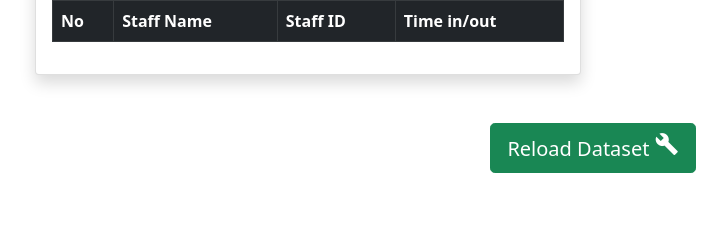
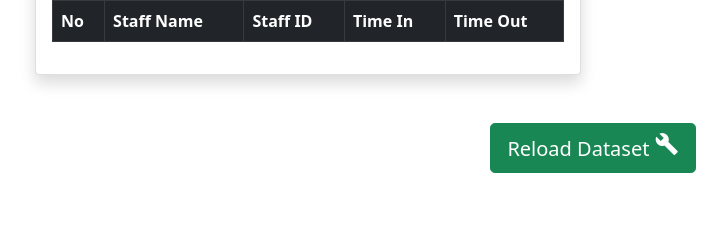
Before and after one commit to hfzdn03/web-integrated-camera-facereco, a Flask app: page / in a window 1280 px wide. Shown: the part 495-735 px from the top of the page, without its empty margins (47-774 px from the left). Run offline with Flask 3, Linux system fonts and the light colour scheme; lists and menus that the app fills with data are empty.

Commit message:
"Updated app.py and home.html files to implement time in/out attendance tracking, added new functionality for capturing and processing video frames, and modified JavaScript code for video stream initialization and frame sending."

```diff
--- a/app.py
+++ b/app.py
@@ -35,9 +35,10 @@ directories = [
     'face_rec'
 ]
 
-# Define the minimum detection duration and detection timeout
-MIN_DETECTION_DURATION = timedelta(seconds=2)  # 2 seconds
-DETECTION_TIMEOUT = timedelta(seconds=1)  # 1 seconds
+# Track the last detection time for both time in and time out
+last_detection = {}  # Will store the last detection time for each user
+
+TIMEOUT_WINDOW = timedelta(minutes=3)  # 3 minutes window for both in/out
 
 for directory in directories:
     if not os.path.isdir(directory):
@@ -58,39 +59,26 @@ def load_faces_and_update_progress():
 if not os.path.isdir('Attendance'):
     os.makedirs('Attendance')
 
+# Create necessary directories and CSV file
 attendance_csv = f'Attendance/FaceReco-{date.today().strftime("%m_%d_%y")}.csv'
 if not os.path.isfile(attendance_csv):
     with open(attendance_csv, 'w') as f:
-        f.write('Name,Roll,Time')
+        f.write('Name,Roll,Time In,Time Out')
 
-# Update the extract_attendance function to handle missing file
 def extract_attendance():
     if not os.path.isfile(attendance_csv):
-        return [], [], [], 0  # Return empty lists if file doesn't exist
+        return [], [], [], [], 0  # Return empty lists if file doesn't exist
     df = pd.read_csv(attendance_csv)
+
+    # Replace NaN values with an empty string
+    df.fillna('', inplace=True)
+
     names = df['Name']
     rolls = df['Roll']
-    times = df['Time']
+    times_in = df['Time In']
+    times_out = df['Time Out']
     l = len(df)
-    return names, rolls, times, l
-
-def add_attendance(name):
-    if '_' not in name:
-        return
-    username, userid = name.split('_')
-
-    # Set the timezone to Kuala Lumpur/Singapore
-    kl_timezone = pytz.timezone('Asia/Kuala_Lumpur')
-    current_time = datetime.now(kl_timezone).strftime("%H:%M:%S")
-
-    df = pd.read_csv(f'Attendance/FaceReco-{date.today().strftime("%m_%d_%y")}.csv')
-    if int(userid) in list(df['Roll']):
-        df.loc[df['Roll'] == int(userid), 'Time'] = current_time
-    else:
-        new_row = pd.DataFrame([[username, int(userid), current_time]], columns=['Name', 'Roll', 'Time'])
-        df = pd.concat([df, new_row])
-
-    df.to_csv(f'Attendance/FaceReco-{date.today().strftime("%m_%d_%y")}.csv', index=False)
+    return names, rolls, times_in, times_out, l
 
 # Global variables to store known face encodings and names
 known_face_encodings = []
@@ -116,6 +104,7 @@ def load_face_encodings():
 detection_start_time = {}
 
 def process_frames(frame, face_data):
+    global last_detection
     small_frame = cv2.resize(frame, (0, 0), fx=0.25, fy=0.25)  # Resize frame to 1/4 size
     rgb_frame = cv2.cvtColor(small_frame, cv2.COLOR_BGR2RGB)
 
@@ -127,23 +116,64 @@ def process_frames(frame, face_data):
         top, right, bottom, left = [v * 4 for v in (top, right, bottom, left)]  # Scale back up
         name = identify_face(face_encoding)
 
-        # Check if the face is not "Unknown" and record detection start time
-        if name != "Unknown" and name not in detection_start_time:
-            detection_start_time[name] = datetime.now()
-        elif name != "Unknown":
-            # Calculate detection duration
-            detection_duration = datetime.now() - detection_start_time[name]
-            if detection_duration >= MIN_DETECTION_DURATION:
-                add_attendance(name)
-                # Safely delete the name from detection_start_time if it exists
-                if name in detection_start_time:
-                    del detection_start_time[name]
+        # Check if the face is not "Unknown" and record detection time
+        if name != "Unknown":
+            current_time = datetime.now()
+            if name not in last_detection:
+                last_detection[name] = {'last_time_in': None, 'last_time_out': None}
 
-        # Remove if detection exceeds timeout
-        if name in detection_start_time and datetime.now() - detection_start_time[name] >= DETECTION_TIMEOUT:
-            del detection_start_time[name]
+            # Check if the user should be marked for Time In
+            if last_detection[name]['last_time_in'] is None or (current_time - last_detection[name]['last_time_in']) >= TIMEOUT_WINDOW:
+                add_attendance(name, 'in')  # Mark attendance for Time In
+                last_detection[name]['last_time_in'] = current_time
+
+            # Check if the user should be marked for Time Out
+            if last_detection[name]['last_time_out'] is None or (current_time - last_detection[name]['last_time_out']) >= TIMEOUT_WINDOW:
+                # Only log Time Out if Time In has already been logged
+                if last_detection[name]['last_time_in'] is not None:
+                    add_attendance(name, 'out')  # Mark attendance for Time Out
+                    last_detection[name]['last_time_out'] = current_time
 
         face_data.append((name, (left, top, right, bottom)))
+
+def add_attendance(name, action):
+    if '_' not in name:
+        return
+    username, userid = name.split('_')
+
+    # Set the timezone to Kuala Lumpur/Singapore
+    kl_timezone = pytz.timezone('Asia/Kuala_Lumpur')
+    current_time = datetime.now(kl_timezone)
+    current_time_str = current_time.strftime("%H:%M:%S")
+
+    # Load the attendance CSV for today
+    attendance_file = f'Attendance/FaceReco-{date.today().strftime("%m_%d_%y")}.csv'
+
+    if not os.path.isfile(attendance_file):
+        # If the CSV doesn't exist, create it with headers
+        df = pd.DataFrame(columns=['Name', 'Roll', 'Time In', 'Time Out'])
+    else:
+        # Load the existing CSV file
+        df = pd.read_csv(attendance_file)
+
+    # Check if the user has already checked in for the day
+    user_records = df[df['Roll'] == int(userid)]
+
+    if action == 'in':
+        if user_records.empty or pd.notna(user_records.iloc[-1]['Time Out']):
+            # No existing record or last record has Time Out, log Time In
+            new_row = pd.DataFrame([[username, int(userid), current_time_str, '']],
+                                   columns=['Name', 'Roll', 'Time In', 'Time Out'])
+            df = pd.concat([df, new_row], ignore_index=True)
+    elif action == 'out':
+        if not user_records.empty and pd.isna(user_records.iloc[-1]['Time Out']):
+            # If there's a Time In recorded but no Time Out, log Time Out
+            df.loc[df.index == user_records.index[-1], 'Time Out'] = current_time_str
+
+    # Save the updated CSV back to the file
+    df.to_csv(attendance_file, index=False)
+
+    print(f"Attendance for {name} updated successfully at {current_time_str}")
 
 def identify_face(face_encoding):
     """Identify the face from known encodings."""
@@ -191,8 +221,19 @@ def save_image(image, name, staff_id):
 
 @app.route('/')
 def home():
-    names, rolls, times, l = extract_attendance()
-    return render_template('home.html', names=names, rolls=rolls, times=times, l=l, totalreg=len(os.listdir('face_rec')), datetoday2=date.today().strftime("%d-%B-%Y"), algo='FaceReco mod', facereco = True)
+    names, rolls, times_in, times_out, l = extract_attendance()
+    return render_template('home.html', names=names, rolls=rolls, times_in=times_in, times_out=times_out, l=l, totalreg=len(os.listdir('face_rec')), datetoday2=date.today().strftime("%d-%B-%Y"), algo='FaceReco mod', facereco = True)
+
+@app.route('/attendance_data', methods=['GET'])
+def attendance_data():
+    names, rolls, times_in, times_out, l = extract_attendance()
+    return jsonify({
+        'names': names.tolist(),
+        'rolls': rolls.tolist(),
+        'times_in': times_in.tolist(),
+        'times_out': times_out.tolist(),
+        'length': l
+    })
 
 @app.route('/add', methods=['POST'])
 def add_user():
--- a/templates/home.html
+++ b/templates/home.html
@@ -56,13 +56,14 @@
                             <canvas id="canvas2" width="100%" height="auto"></canvas>
                         </div>
 
-                        <table class="table table-bordered table-striped">
+                        <table id="attendanceTable" class="table table-bordered table-striped">
                             <thead class="table-dark">
                                 <tr>
                                     <th>No</th>
                                     <th>Staff Name</th>
                                     <th>Staff ID</th>
-                                    <th>Time in/out</th>
+                                    <th>Time In</th>
+                                    <th>Time Out</th>
                                 </tr>
                             </thead>
                             <tbody>
@@ -72,7 +73,8 @@
                                     <td>{{ i+1 }}</td>
                                     <td>{{ names[i] }}</td>
                                     <td>{{ rolls[i] }}</td>
-                                    <td>{{ times[i] }}</td>
+                                    <td>{{ times_in[i] }}</td>
+                                    <td>{{ times_out[i] }}</td>
                                 </tr>
                                 {% endfor %}
                                 {% endif %}
@@ -204,15 +206,6 @@
     initializeCamera(video);
     initializeCamera(video2);
 
-        // Adjust canvas size when video metadata is loaded
-        video2.addEventListener('loadedmetadata', () => {
-            // Use the video's intrinsic dimensions
-            canvas2.width = video2.videoWidth;
-            canvas2.height = video2.videoHeight;
-            // Continuously capture frames and send them for processing
-            setInterval(sendFrame, 500);  // Send a frame every 500ms
-        });
-
     // Capture image functionality
     $('#capture-btn').on('click', function () {
         const canvas = document.createElement('canvas');
@@ -270,11 +263,19 @@
         });
     }
 
-
+    // Adjust canvas size when video metadata is loaded
+    video2.addEventListener('loadedmetadata', () => {
+        // Use the video's intrinsic dimensions
+        canvas2.width = video2.videoWidth;
+        canvas2.height = video2.videoHeight;
+        // Continuously capture frames and send them for processing
+        setInterval(sendFrame, 500);  // Send a frame every 3000ms (3 seconds)
+    });
 
     $(document).ready(function() {
         checkProgress();  // Start checking progress when the document is ready
     });
+
     $(document).ready(function() {
         // Fetch users and display in modal
         $('#show-users').on('click', function() {
@@ -362,6 +363,26 @@
             });
         }
     });
+    function fetchAttendanceData() {
+        $.getJSON('/attendance_data', function(data) {
+            // Update the table with new data
+            $('#attendanceTable tbody').empty(); // Clear existing table body
+            for (let i = 0; i < data.length; i++) {
+                $('#attendanceTable tbody').append(
+                    `<tr>
+                        <td>${i + 1}</td>
+                        <td>${data.names[i]}</td>
+                        <td>${data.rolls[i]}</td>
+                        <td>${data.times_in[i]}</td>
+                        <td>${data.times_out[i]}</td>
+                    </tr>`
+                );
+            }
+        });
+    }
+
+    // Fetch attendance data every 5 seconds
+    setInterval(fetchAttendanceData, 5000);
 </script>
 </body>
 
```
Lines whose indentation alone changed are shown as unchanged.
